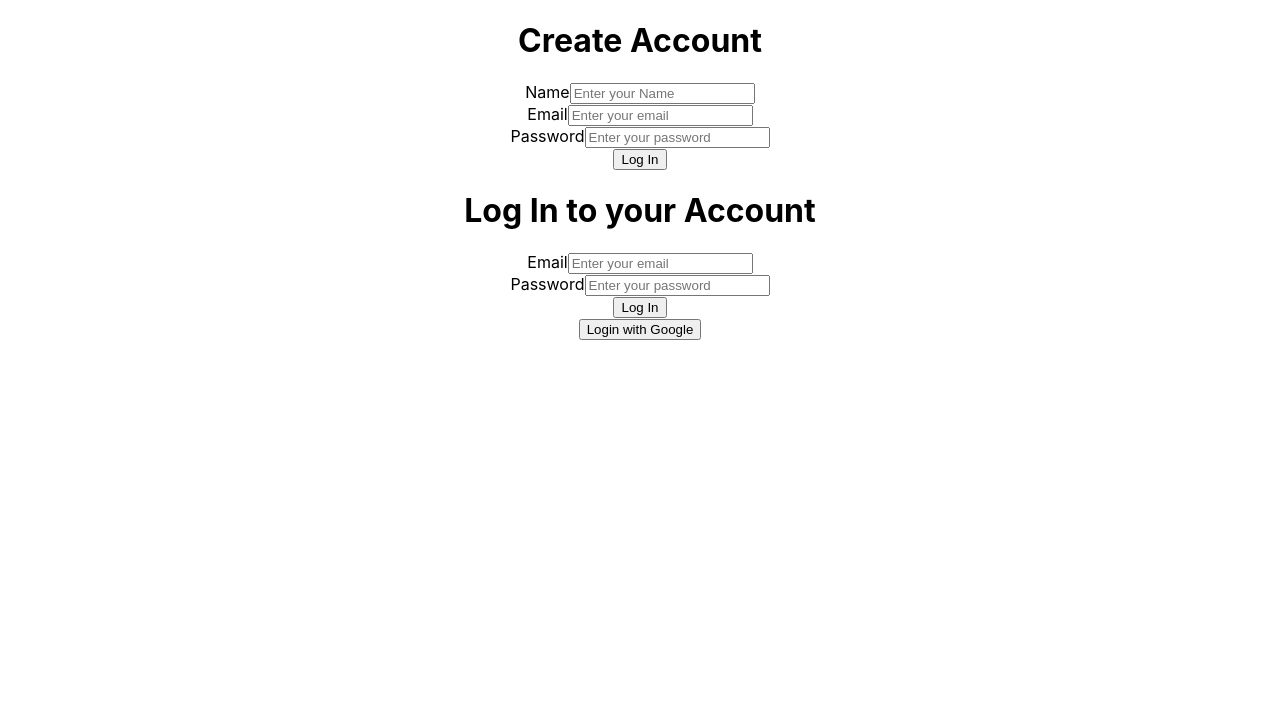
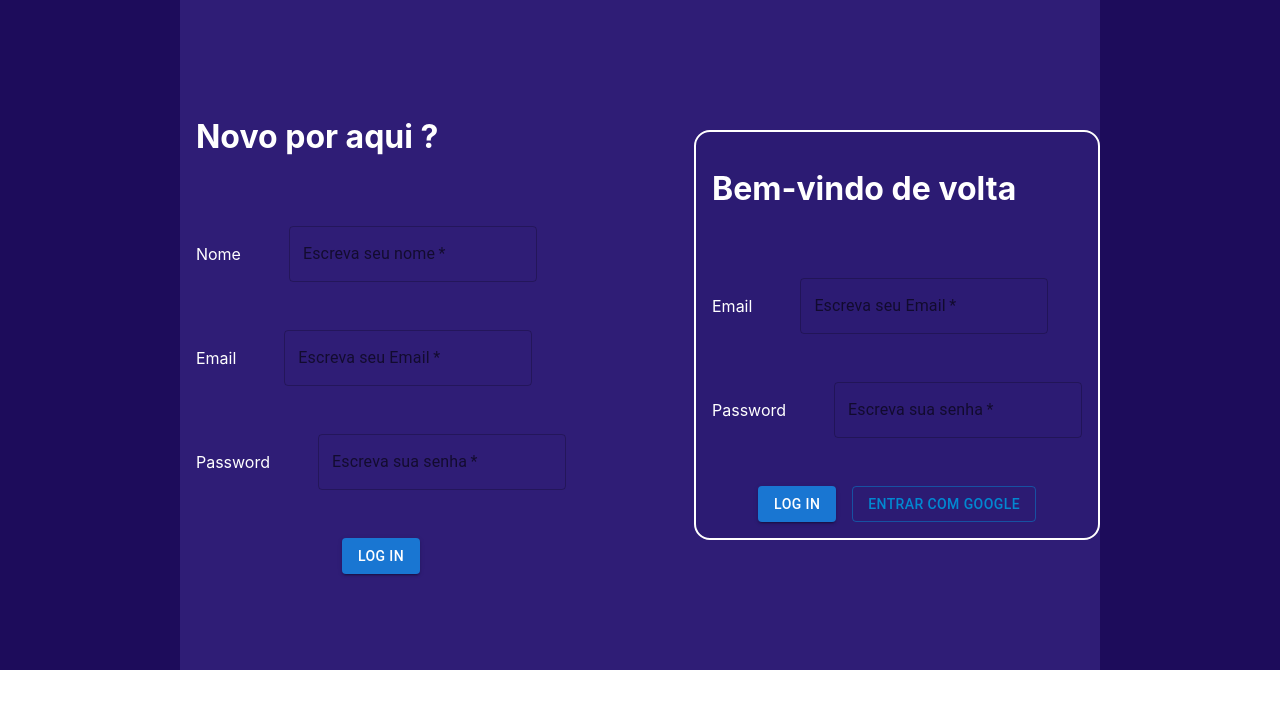
Before and after one commit to pedromends/task-manager, a React (Create React App) app in the folder client/: page / in a window 1280 px wide. Shown: the top 708 px of the page. Built offline with nearby package versions, Linux system fonts and the light colour scheme; no server answers.

Commit message:
css start

```diff
--- a/client/src/App.css
+++ b/client/src/App.css
@@ -1,38 +1,4 @@
-.App {
-  text-align: center;
+.main {
+    display: flex;
+    justify-content: center;
 }
-
-.App-logo {
-  height: 40vmin;
-  pointer-events: none;
-}
-
-@media (prefers-reduced-motion: no-preference) {
-  .App-logo {
-    animation: App-logo-spin infinite 20s linear;
-  }
-}
-
-.App-header {
-  background-color: #282c34;
-  min-height: 100vh;
-  display: flex;
-  flex-direction: column;
-  align-items: center;
-  justify-content: center;
-  font-size: calc(10px + 2vmin);
-  color: white;
-}
-
-.App-link {
-  color: #61dafb;
-}
-
-@keyframes App-logo-spin {
-  from {
-    transform: rotate(0deg);
-  }
-  to {
-    transform: rotate(360deg);
-  }
-}
--- a/client/src/App.tsx
+++ b/client/src/App.tsx
@@ -3,9 +3,8 @@ import firebase from 'firebase/compat/app';
 import ListOfTodo from './components/ListOfTodo';
 import EditTodo from './components/EditTodo';
 import AuthDetails from './components/AuthDetails';
-import SignIn from './components/auth/SignIn';
 import { BrowserRouter, Route, Routes } from 'react-router-dom';
-import SignUp from './components/auth/SignUp';
+import HomePage from './pages/HomePage';
 import 'firebase/compat/auth';
 import './App.css';
 import './config/firebase-config.js';
@@ -27,14 +26,6 @@ function App() {
 		});
 	}, []);
 
-
-  	const loginWithGoogle = () => {
-		firebase.auth().signInWithPopup(new firebase.auth.GoogleAuthProvider())
-		.then((userCred:any) => {
-        	console.log(userCred)
-		});
-	};
-
   return (
 		<div className="App">
 			<BrowserRouter>
@@ -46,13 +37,12 @@ function App() {
 								<ListOfTodo token={token} />
 							</div>
 							) : (
-							<div>
-								<SignUp/>
-								<SignIn/>
-								<button onClick={loginWithGoogle}>Login with Google</button>
-							</div>
-						)
-					}/>
+								<main className='main'>
+									<HomePage/>
+								</main>
+							)
+						}
+					/>
 					<Route path='/edit' element={auth ? (<div><EditTodo/></div>):(<div>teste</div>)}/>
 				</Routes>
 			</BrowserRouter>
--- a/client/src/components/AuthDetails.tsx
+++ b/client/src/components/AuthDetails.tsx
@@ -11,11 +11,7 @@ const AuthDetails = () => {
 
   useEffect(() => {
     const listen = onAuthStateChanged(auth, (user: any) => {
-            if (user) {
-                setAuthUser(user);
-            } else {
-                setAuthUser(null);
-            }
+      user ? setAuthUser(user) : setAuthUser(null);
     });
 
     return () => {
@@ -26,8 +22,8 @@ const AuthDetails = () => {
   const userSignOut = () => {
     firebase.auth().signOut().then(() => {
         window.localStorage.setItem('auth', 'false');
-        })
-        .catch((error) => console.log(error)).finally(()=>{
+    }).catch((error) => console.log(error))
+    .finally(()=>{
       navigate("/");
       window.location.reload()
     })
--- /dev/null
+++ b/client/src/components/auth/SignIn.css
@@ -0,0 +1,32 @@
+.email-div, .password-div {
+    display: flex;
+    align-items: center;
+    gap: 3rem;
+}
+
+.submit-div{
+    display: flex;
+    justify-content: center;
+    gap: 1rem;
+}
+
+.email-div > label, .password-div > label, .submit-div > label {
+    text-align: left;
+}
+
+.main-form, .sign-in-container{
+    display: flex;
+    flex-direction: column;
+    gap: 3rem;
+}
+
+.main-form{
+    padding: 1rem;
+}
+
+.main-form{
+    border-style: solid;
+    border-color: white;;
+    border-width: 2px;
+    border-radius: 1rem;
+}
--- a/client/src/components/auth/SignIn.tsx
+++ b/client/src/components/auth/SignIn.tsx
@@ -1,11 +1,20 @@
 import { useState } from "react";
 import firebase from 'firebase/compat/app';
+import { TextField, Button } from '@mui/material';
+import './SignIn.css'
 
 function SignIn (){
 
     const [ email, setEmail ] = useState("");
     const [ password, setPassword ] = useState("");
     const [authFlag, setAuth] = useState( false || window.localStorage.getItem('auth') === 'true' );
+
+    const loginWithGoogle = () => {
+		firebase.auth().signInWithPopup(new firebase.auth.GoogleAuthProvider())
+		.then((userCred:any) => {
+        	console.log(userCred)
+		});
+	};
 
     const signIn = (e: any) => {
 
@@ -21,19 +30,22 @@ function SignIn (){
 
     return (
         <div className="sign-in-container">
-            <form onSubmit={signIn}>
-                <h1>Log In to your Account</h1>
-                <div>
-                    <label htmlFor="">Email</label>
-                    <input type="email" placeholder="Enter your email" value={email}
-                        onChange={(e) => setEmail(e.target.value)}/>
+            <form onSubmit={signIn} className="main-form">
+                <h1 style={{color:'white'}}>Bem-vindo de volta</h1>
+                <div className="email-div">
+                    <label style={{color: 'white'}}>Email</label>
+                    <TextField id="outlined-basic" label="Escreva seu Email" variant="outlined" color='error'
+                        required value={email} onChange={(e) => setEmail(e.target.value)}/>
                 </div>
-                <div>
-                    <label htmlFor="">Password</label>
-                    <input type="password" placeholder="Enter your password" value={password}
-                        onChange={(e) => setPassword(e.target.value)}/>
+                <div className="password-div">
+                    <label style={{color: 'white'}}>Password</label>
+                    <TextField id="outlined-basic" label="Escreva sua senha" variant="outlined" color='error'
+                        value={password} required onChange={(e) => setPassword(e.target.value)}/>
                 </div>
-                <button type="submit">Log In</button>
+                <div className="submit-div">
+                    <Button type="submit" variant="contained">Log In</Button>
+                    <Button onClick={loginWithGoogle} variant="outlined" color="info">Entrar com Google</Button>
+                </div>
             </form>
         </div>
     );
--- /dev/null
+++ b/client/src/components/auth/SignUp.css
@@ -0,0 +1,25 @@
+.email-div, .password-div {
+    display: flex;
+    align-items: center;
+    gap: 3rem;
+}
+
+.submit-div{
+    display: flex;
+    justify-content: center;
+    gap: 1rem;
+}
+
+.email-div > label, .password-div > label, .submit-div > label {
+    text-align: left;
+}
+
+.signup-form, .sign-in-container{
+    display: flex;
+    flex-direction: column;
+    gap: 3rem;
+}
+
+.signup-form{
+    padding: 1rem;
+}
--- a/client/src/components/auth/SignUp.tsx
+++ b/client/src/components/auth/SignUp.tsx
@@ -2,6 +2,8 @@ import { useState } from "react";
 import { db } from "../../config/firebase-config";
 import { addDoc, collection, serverTimestamp } from "firebase/firestore";
 import firebase from 'firebase/compat/app';
+import { TextField, Button } from '@mui/material';
+import './SignUp.css'
 
 function SignUp (){
 
@@ -30,24 +32,26 @@ function SignUp (){
 
     return (
         <div className="sign-in-container">
-            <form onSubmit={signUp}>
-                <h1>Create Account</h1>
-                <div>
-                    <label htmlFor="">Name</label>
-                    <input type="name" placeholder="Enter your Name" value={name}
-                        onChange={(e) => setName(e.target.value)}/>
+            <form onSubmit={signUp} className="signup-form">
+                <h1 style={{color:'white'}}>Novo por aqui ?</h1>
+                <div className="email-div">
+                    <label style={{color: 'white'}}>Nome</label>
+                    <TextField id="outlined-basic" label="Escreva seu nome" variant="outlined" color='error'
+                        required value={name} onChange={(e) => setName(e.target.value)}/>
                 </div>
-                <div>
-                    <label htmlFor="">Email</label>
-                    <input type="email" placeholder="Enter your email" value={email}
-                        onChange={(e) => setEmail(e.target.value)}/>
+                <div className="email-div">
+                    <label style={{color: 'white'}}>Email</label>
+                    <TextField id="outlined-basic" label="Escreva seu Email" variant="outlined" color='error'
+                        required value={email} onChange={(e) => setEmail(e.target.value)}/>
                 </div>
-                <div>
-                    <label htmlFor="">Password</label>
-                    <input type="password" placeholder="Enter your password" value={password}
-                        onChange={(e) => setPassword(e.target.value)}/>
+                <div className="password-div">
+                    <label style={{color: 'white'}}>Password</label>
+                    <TextField id="outlined-basic" label="Escreva sua senha" variant="outlined" color='error'
+                        type="password" value={password} required onChange={(e) => setPassword(e.target.value)}/>
                 </div>
-                <button type="submit">Log In</button>
+                <div className="submit-div">
+                    <Button type="submit" variant="contained">Log In</Button>
+                </div>
             </form>
         </div>
     );
--- /dev/null
+++ b/client/src/pages/HomePage.tsx
@@ -0,0 +1,22 @@
+
+import SignIn from '../components/auth/SignIn';
+import SignUp from '../components/auth/SignUp';
+import './style/HomePage.css'
+
+import 'firebase/compat/auth';
+
+function HomePage() {
+
+  return (
+		<div className="home-page">
+			<div className='forms'>
+				<SignUp/>
+				<div className='form-2'>
+					<SignIn/>
+				</div>
+			</div>
+		</div>
+	);
+}
+
+export default HomePage;
--- /dev/null
+++ b/client/src/pages/style/HomePage.css
@@ -0,0 +1,23 @@
+.home-page {
+    background-color: rgba(29,12,91,255);
+    width: 100%;
+    display: flex;
+    justify-content: center;
+    align-items: center;
+}
+
+.forms{
+    background-color: rgba(47,29,118,255);
+    gap: 7rem;
+    padding-top: 5rem;
+    padding-bottom: 5rem;
+    display: flex;
+    justify-content: center;
+    align-items: center;
+}
+
+.form-2{
+    background-color: rgba(44,27,115,255);
+    border-top-left-radius: 1rem;
+    border-bottom-left-radius: 1rem;
+}
```
Also changed, not shown: client/src/components/EditTodo.tsx (+6 -4 lines). Lines whose indentation alone changed are shown as unchanged.
